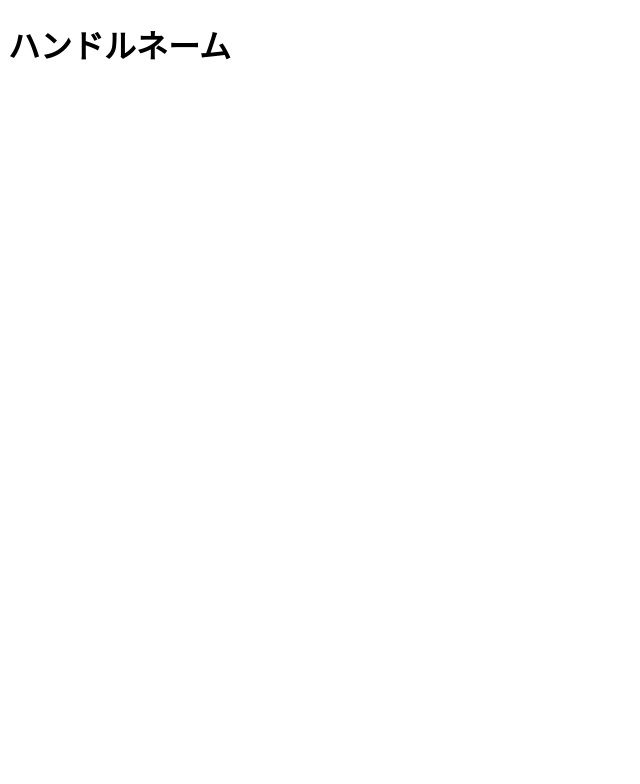
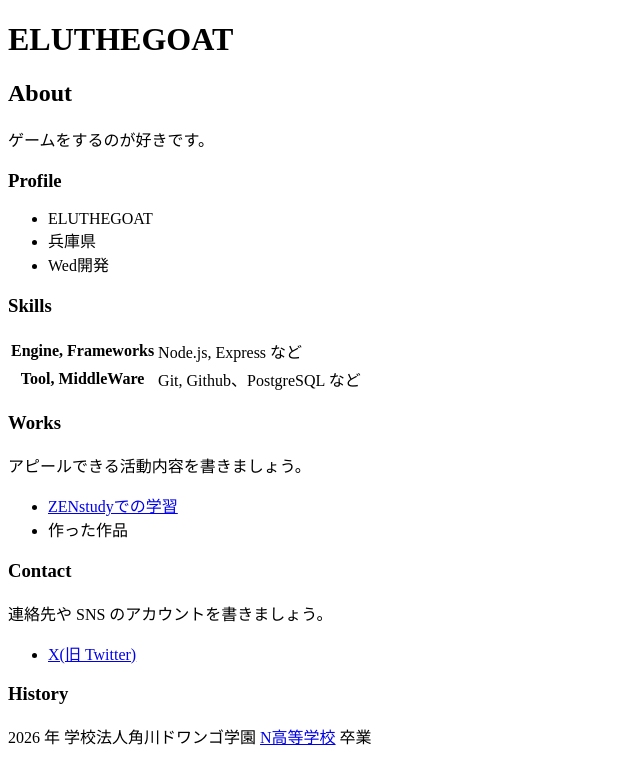
Before and after one commit to ELUTHEGOAT/ELUTHEGOAT.github.io, a plain HTML site: page index.html in a window 1280 px wide. Shown: the whole page, without its empty margins (0-640 px from the left). Drawn offline with Linux system fonts and the light colour scheme.

Commit message:
情報の追加

```diff
--- a/index.html
+++ b/index.html
@@ -6,6 +6,53 @@
     <title>ELUTHEGOATのポートフォリオ</title>
   </head>
   <body>
-    <h1>ハンドルネーム</h1>
+    <h1>ELUTHEGOAT</h1>
+
+    <h2>About</h2>
+    <p>
+      ゲームをするのが好きです。
+    </p>
+
+    <h3>Profile</h3>
+    <ul>
+      <li>ELUTHEGOAT</li>
+      <li>兵庫県</li>
+      <li>Wed開発</li>
+    </ul>
+
+    <h3>Skills</h3>
+    <table>
+      <tr>
+        <th>Engine, Frameworks</th>
+        <td>Node.js, Express など</td>
+      </tr>
+      <tr>
+        <th>Tool, MiddleWare</th>
+        <td>Git, Github、PostgreSQL など</td>
+      </tr>
+    </table>
+
+    <h3>Works</h3>
+    <p>アピールできる活動内容を書きましょう。</p>
+    <ul>
+      <li><a href="https://www.nnn.ed.nico/">ZENstudyでの学習</a></li>
+      <li>
+        作った作品
+      </li>
+    </ul>
+
+    <h3>Contact</h3>
+    <p>連絡先や SNS のアカウントを書きましょう。</p>
+    <ul>
+      <li><a href="https://twitter.com/CharismaElu">X(旧 Twitter)</a></li>
+    </ul>
+
+    <h3>History</h3>
+        <th>2026 年</th>
+        <td>学校法人角川ドワンゴ学園 <a href="https://nnn.ed.jp/">N高等学校</a> 卒業</td>
+      </tr>
+      <tr>
+      </tr>
+    </table>
   </body>
 </html>
```
